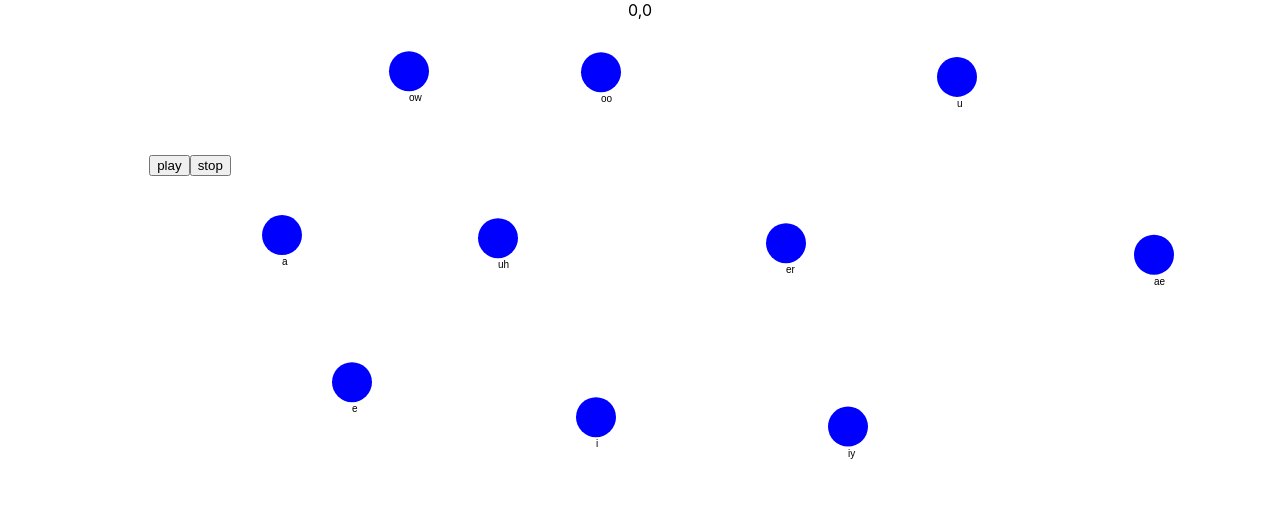
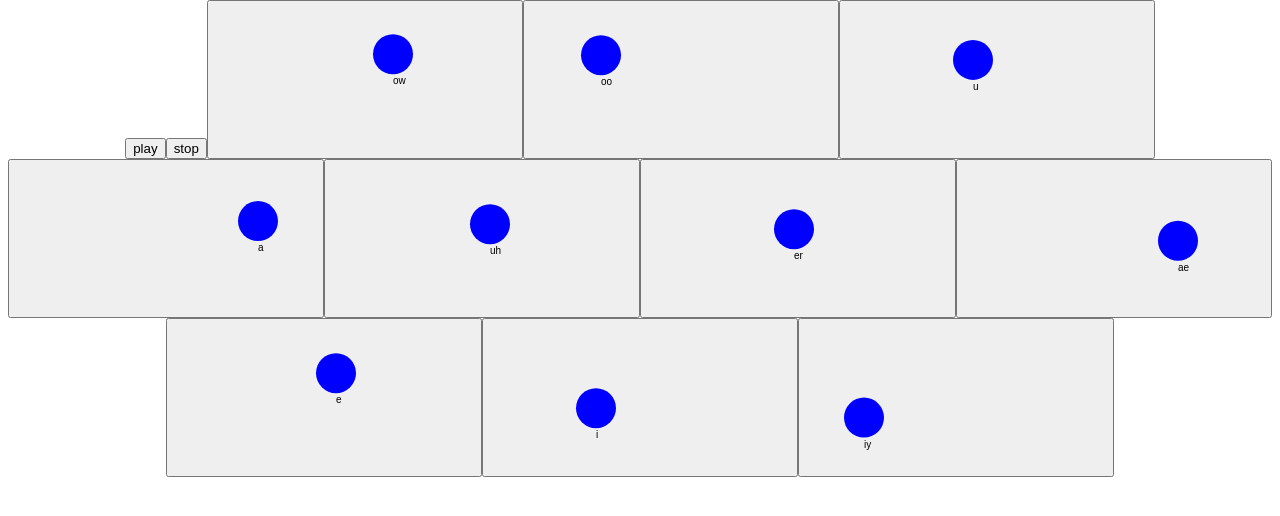
Before and after one commit to karen-pal/pharynx, a React (Create React App) app: page / in a window 1280 px wide. Shown: the top 516 px of the page. Built offline with nearby package versions, Linux system fonts and the light colour scheme.

Commit message:
que las vocales hagan sonido dependiendo de la posicion del mouse.... anda tramboliko. creo que hay que hacer un cambio de coordenadas por còmo es canvas

```diff
--- a/src/App.js
+++ b/src/App.js
@@ -6,6 +6,21 @@ import Vowel from './Vowel';
 import React, { Suspense, useRef, useEffect, useState } from "react";
 function App() {
   const [mousePosition, setMousePosition] = useState({x:0,y:0});
+  const vowels = [
+      {x:570,y :840, f3:2410},
+      {x:300,y :870, f3:2240},
+      {x:440,y :1020, f3:2240},
+      {x:730,y :1090, f3:2440},
+      {x:520,y :1190, f3:2390},
+      {x:490,y :1350, f3:1690},
+      {x:660,y :1720, f3:2480},
+      {x:530,y :870, f3:1840},
+      {x:390,y :1990, f3:2480},  ]
+  var margin = 50;
+  var f1min = 250;
+  var f1max = 750;
+  var f2min = 800;
+  var f2max = 2400;
   const synth = new Tone.MembraneSynth().toDestination();
   const filtf1 = new Tone.BiquadFilter({
     frequency: 490,
@@ -28,7 +43,7 @@ function App() {
 
   const noi = new Tone.Noise({
     type: "pink",
-    volume: -6
+    volume: -16
   }).connect(filtf1).connect(filtf2).connect(filtf3);
 
   const osc = new Tone.Oscillator({
@@ -36,26 +51,72 @@ function App() {
       frequency: "E3",
       volume: -6
   }).connect(filtf1).connect(filtf2).connect(filtf3);
+
+  const map = (value,origMin,origMax,destMin,destMax) =>{
+    if (destMax < destMin){
+      let tmp = destMin
+      destMin = destMax
+      destMax = tmp
+  }
+    let res =(value-origMin) * (destMax-destMin) / (origMax - origMin) + destMin;
+    console.log("origen ",origMin,origMax)
+    console.log("destino ",destMin, destMax)
+    console.log(value, " to ",res)
+    return(res)
+  }
+  const adjust = (mx, my, secs) => {
+      var closestIndex = 0;
+      var closestDist = 9999;
+      for (var i = 0; i < vowels.length; i++) {
+        var dx = mx - vowels[i].x;
+        var dy = my - vowels[i].y;
+        var dh = Math.sqrt(dx * dx + dy * dy);
+        if (dh < closestDist) {
+          closestDist = dh;
+          closestIndex = i;
+        }
+      }
+
+      // Get the frequency for the filters
+      let width = window.innerWidth;
+      let height = window.innerHeight;
+      var f1 = map(mx, margin, width - margin, f1min, f1max);
+      var f2 = map(my, height - margin, margin, f2min, f2max);
+      var f3 = vowels[closestIndex].f3;
+      console.log(closestIndex)
+      filtf1.frequency.rampTo(f1, secs);
+      filtf2.frequency.rampTo(f2, secs);
+      filtf3.frequency.rampTo(f3, secs);
+
+  }
+
   const playSynth = () => {synth.triggerAttackRelease("C2", "8n")}
   const play = () => { osc.toDestination().start();noi.toDestination().start();}
+
+  const playCopado = (e) => { osc.toDestination().start();
+                            noi.toDestination().start();
+                            let mx =e.clientX ;
+                            let my=e.clientY;
+                            console.log("MOUSES",mx,my)
+                            adjust(mx,my, 0.01)
+                            }
+
   const stop = () => { osc.toDestination().stop();noi.toDestination().stop();}
-  const vowels = [];
   const mouseMove = (e) => {setMousePosition({x:e.clientX - e.target.offsetTop, y:e.clientY - e.target.offsetTop})}
   return (
-    <div className="App" id='wrapper' onMouseMove={(e) =>mouseMove(e)}>
-      <div> {mousePosition.x+","+mousePosition.y}</div>
-      <button id='play-button' onClick={play}>play</button>
+    <div className="App" id='wrapper' >
+      <button id='play-button' onMouseDown={(e)=>playCopado(e)}>play</button>
       <button id='stop-button' onClick={stop}>stop</button>
-      <Vowel f1={570} f2={840} f3={2410} name={"ow"}/>
-      <Vowel f1={300} f2={870} f3={2240} name={"oo"}/>
-      <Vowel f1={440} f2={1020} f3={2240} name={"u"}/>
-      <Vowel f1={730} f2={1090} f3={2440} name={"a"}/>
-      <Vowel f1={520} f2={1190} f3={2390} name={"uh"}/>
-      <Vowel f1={490} f2={1350} f3={1690} name={"er"}/>
-      <Vowel f1={660} f2={1720} f3={2480} name={"ae"}/>
-      <Vowel f1={530} f2={870} f3={1840} name={"e"}/>
-      <Vowel f1={390} f2={1990} f3={2480} name={"i"}/>
-      <Vowel f1={270} f2={2290} f3={3010} name={"iy"}/>
+      <button onMouseDown={(e)=>playCopado(e)} onMouseUp={stop}><Vowel f1={570} f2={840} f3={2410} name={"ow"}/></button>
+      <button onMouseDown={(e)=>playCopado(e)} onMouseUp={stop}><Vowel f1={300} f2={870} f3={2240} name={"oo"}/></button>
+      <button onMouseDown={(e)=>playCopado(e)} onMouseUp={stop}><Vowel f1={440} f2={1020} f3={2240} name={"u"}/></button>
+      <button onMouseDown={(e)=>playCopado(e)} onMouseUp={stop}><Vowel f1={730} f2={1090} f3={2440} name={"a"}/></button>
+      <button onMouseDown={(e)=>playCopado(e)} onMouseUp={stop}><Vowel f1={520} f2={1190} f3={2390} name={"uh"}/></button>
+      <button onMouseDown={(e)=>playCopado(e)} onMouseUp={stop}><Vowel f1={490} f2={1350} f3={1690} name={"er"}/></button>
+      <button onMouseDown={(e)=>playCopado(e)} onMouseUp={stop}><Vowel f1={660} f2={1720} f3={2480} name={"ae"}/></button>
+      <button onMouseDown={(e)=>playCopado(e)} onMouseUp={stop}><Vowel f1={530} f2={870} f3={1840} name={"e"}/></button>
+      <button onMouseDown={(e)=>playCopado(e)} onMouseUp={stop}><Vowel f1={390} f2={1990} f3={2480} name={"i"}/></button>
+      <button onMouseDown={(e)=>playCopado(e)} onMouseUp={stop}><Vowel f1={270} f2={2290} f3={3010} name={"iy"}/></button>
     </div>
   );
 }
```
